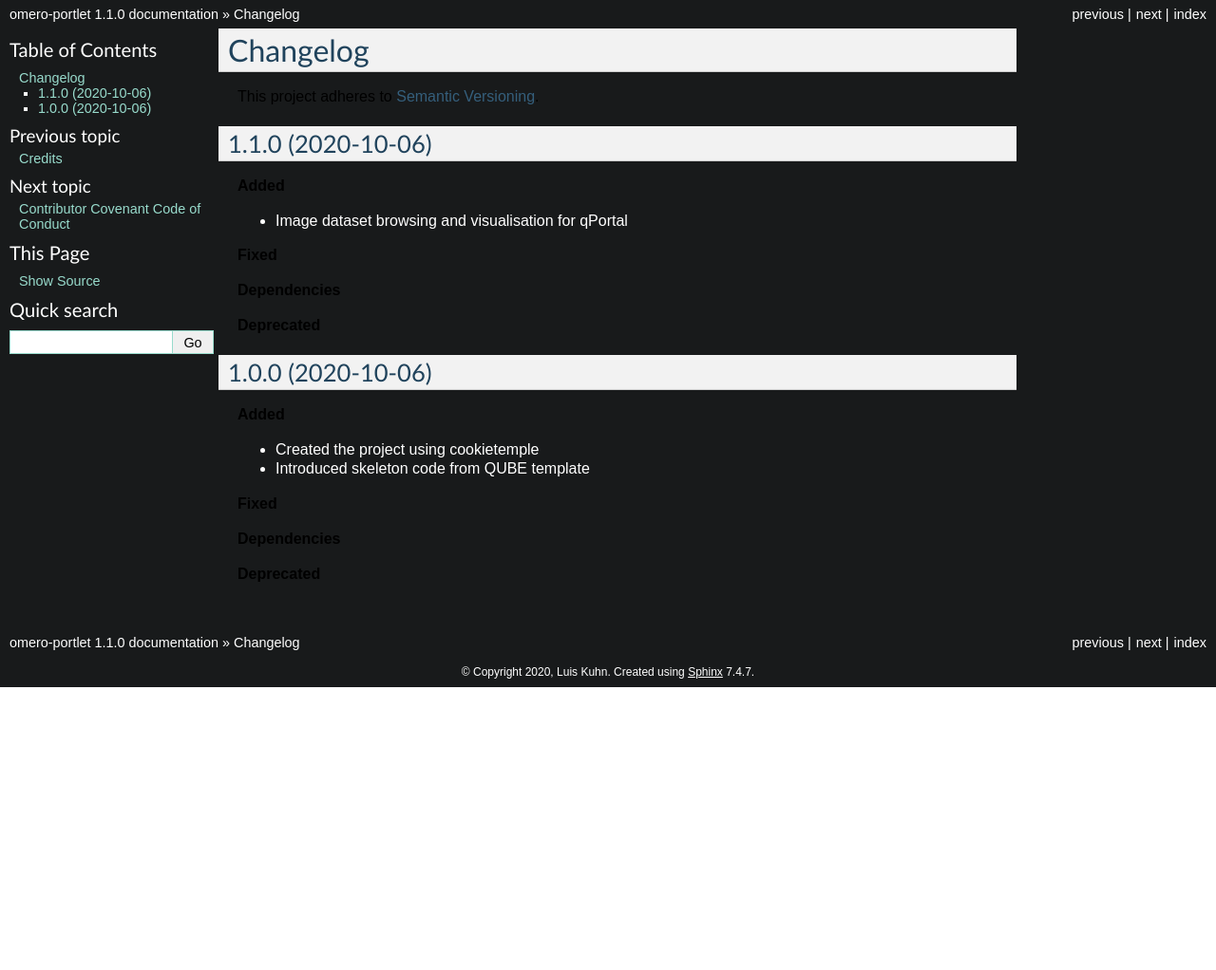
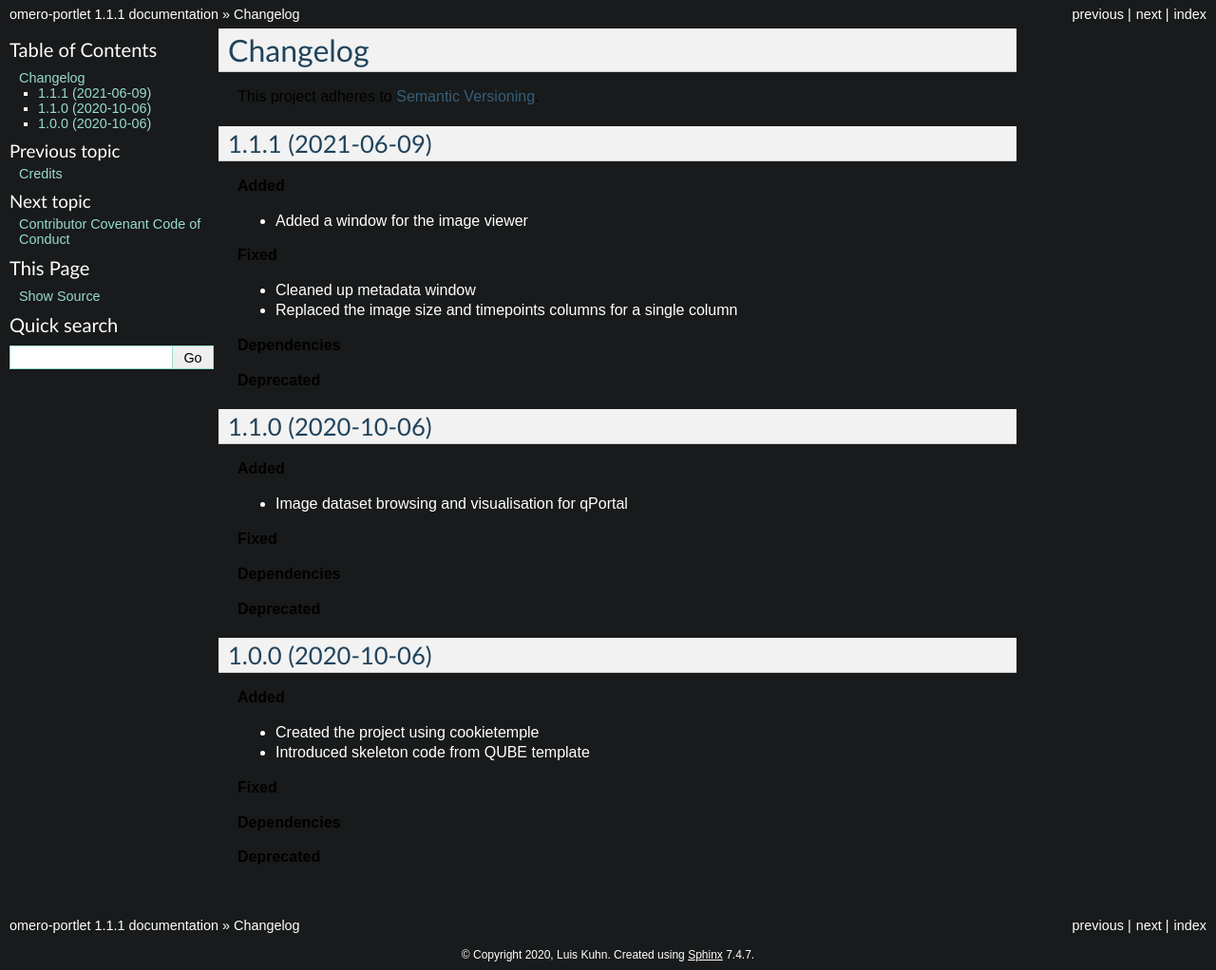
Before and after one commit to qbicsoftware/omero-portlet, a Sphinx documentation site: the page built from docs/changelog.rst, in a window 1280 px wide. Shown: the whole page at 95% size. Built offline with Sphinx 7.4.7, drawn with Linux system fonts in a browser that asks for light colours; before the commit the page ends 900 px from its top, so only the background shows below that.

Commit message:
version change and changelog entries

```diff
--- a/CHANGELOG.rst
+++ b/CHANGELOG.rst
@@ -3,6 +3,22 @@ Changelog
 ==========
 
 This project adheres to `Semantic Versioning <https://semver.org/>`_.
+
+1.1.1 (2021-06-09)
+------------------
+
+**Added**
+
+* Added a window for the image viewer
+
+**Fixed**
+
+* Cleaned up metadata window
+* Replaced the image size and timepoints columns for a single column
+
+**Dependencies**
+
+**Deprecated**
 
 1.1.0 (2020-10-06)
 ------------------
--- a/docs/conf.py
+++ b/docs/conf.py
@@ -55,9 +55,9 @@
 # the built documents.
 #
 # The short X.Y version.
-version = '1.1.0'
+version = '1.1.1'
 # The full version, including alpha/beta/rc tags.
-release = '1.1.0'
+release = '1.1.1'
 
 # The language for content autogenerated by Sphinx. Refer to documentation
 # for a list of supported languages.
--- a/pom.xml
+++ b/pom.xml
@@ -10,7 +10,7 @@
 		<version>3.1.3</version>
 	</parent>
 	<artifactId>omero-portlet</artifactId>
-	<version>1.1.0</version> <!-- <<QUBE_FORCE_BUMP>> -->
+	<version>1.1.1</version> <!-- <<QUBE_FORCE_BUMP>> -->
 	<name>omero-portlet</name>
 	<url>http://github.com/qbicsoftware/omero-portlet</url>
 	<description>Omero-portlet. A imaging visualisation portlet for qPortal.</description>
--- a/qube.cfg
+++ b/qube.cfg
@@ -1,5 +1,5 @@
 [bumpversion]
-current_version = 1.1.0
+current_version = 1.1.1
 
 [bumpversion_files_whitelisted]
 dot_qube = .qube.yml
```
Also changed, not shown: .qube.yml.
